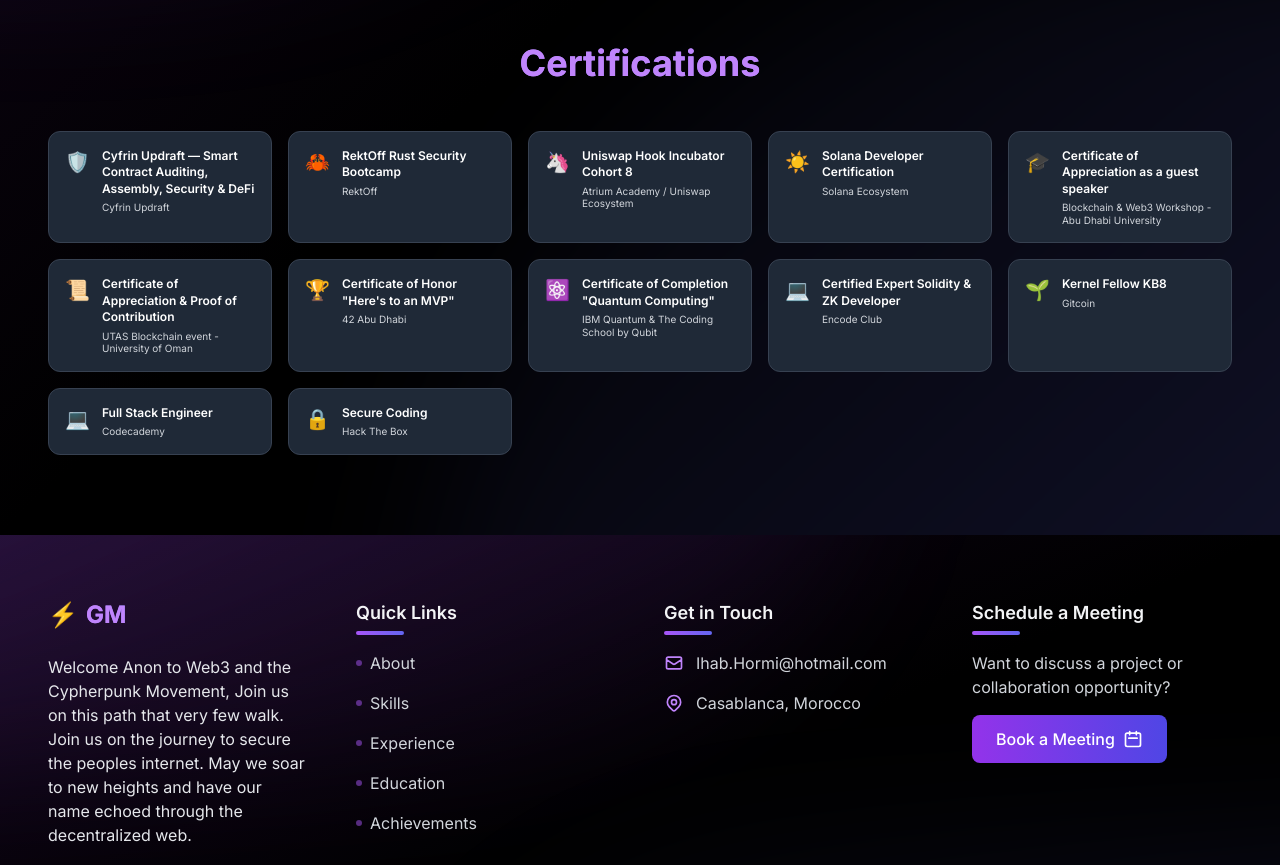
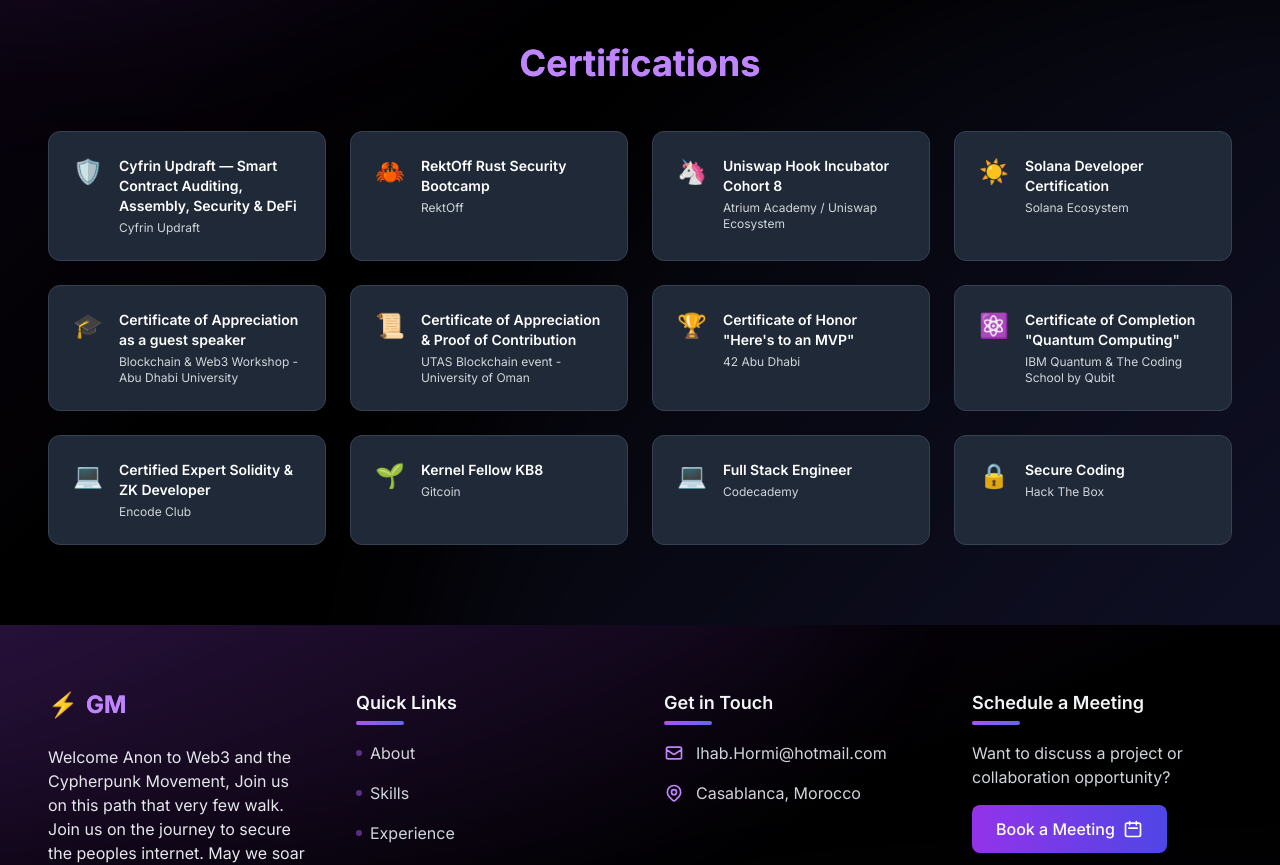
Before and after one commit to Hebx/DevFolio, a Next.js app: page / in a window 1280 px wide. Shown: the part 7320-8185 px from the top of the page. Built offline with nearby package versions, Linux system fonts and the light colour scheme.

Commit message:
Achievements: revert certifications grid to match awards layout

```diff
--- a/app/components/Achievements.tsx
+++ b/app/components/Achievements.tsx
@@ -165,23 +165,23 @@
           Certifications
         </motion.h2>
 
-        <div className="grid gap-4 grid-cols-2 md:grid-cols-3 lg:grid-cols-5">
+        <div className="grid gap-6 md:grid-cols-2 lg:grid-cols-4">
           {certifications.map((cert, index) => (
             <motion.div
               key={cert.title}
               initial={{ opacity: 0, y: 20 }}
               whileInView={{ opacity: 1, y: 0 }}
               viewport={{ once: true }}
-              transition={{ delay: index * 0.05 }}
-              className="group p-4 bg-white dark:bg-gray-800 rounded-xl border border-gray-200 dark:border-gray-700 hover:border-purple-500 dark:hover:border-purple-500 transition-all duration-300"
+              transition={{ delay: index * 0.1 }}
+              className="group p-6 bg-white dark:bg-gray-800 rounded-xl border border-gray-200 dark:border-gray-700 hover:border-purple-500 dark:hover:border-purple-500 transition-all duration-300"
             >
-              <div className="flex items-start gap-3">
-                <span className="text-xl shrink-0">{cert.icon}</span>
-                <div className="min-w-0">
-                  <h3 className="font-semibold text-gray-900 dark:text-white group-hover:text-purple-600 dark:group-hover:text-purple-400 transition-colors text-xs leading-snug">
+              <div className="flex items-start gap-4">
+                <span className="text-2xl">{cert.icon}</span>
+                <div>
+                  <h3 className="font-semibold text-gray-900 dark:text-white group-hover:text-purple-600 dark:group-hover:text-purple-400 transition-colors text-sm">
                     {cert.title}
                   </h3>
-                  <p className="text-[10px] text-gray-700 dark:text-gray-300 mt-1 leading-tight">
+                  <p className="text-xs text-gray-700 dark:text-gray-300 mt-1">
                     {cert.organization}
                   </p>
                 </div>
```
